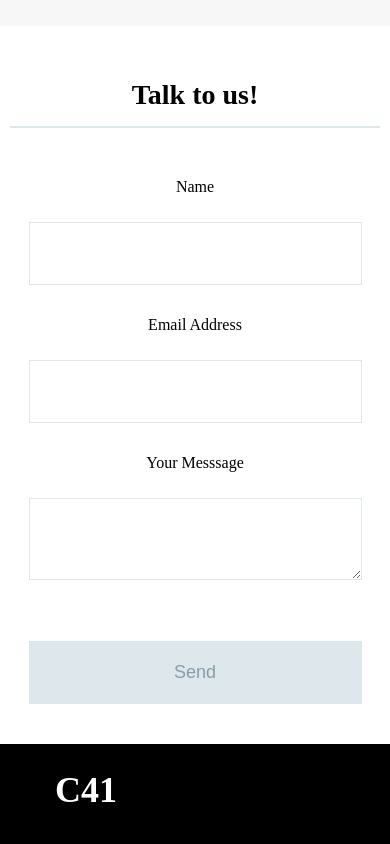
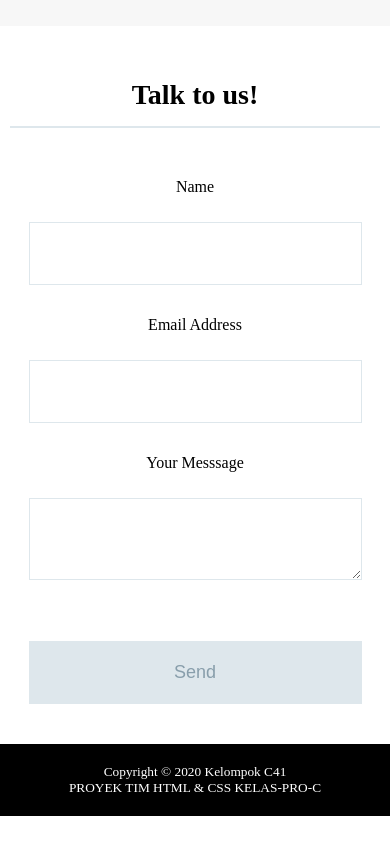
Before and after one commit to town-idiot/C41_DTS20, a plain HTML site: page index.html in a window 390 px wide. Shown: the part 1706-2550 px from the top of the page. After the commit the page ends 2522 px from the top, so only its background shows below. Drawn offline with Linux system fonts and the light colour scheme.

Commit message:
add footer responsive

```diff
--- a/index.html
+++ b/index.html
@@ -69,8 +69,21 @@
       </div>
     </div>
     <div class="footer">
-      <div class="container">
+      <div class="container website">
         <div class="footer-logo">C41</div>
+        <div class="footer-right">
+          <ul>
+            <li>Copyright © 2020</li>
+            <li>Kelompok C41</li>
+            <li>PROYEK TIM HTML & CSS KELAS-PRO-C</li>
+          </ul>
+        </div>
+      </div>
+      <div class="container mobile">
+        <div class="footer-mobile">
+          Copyright © 2020 Kelompok C41<br>
+          PROYEK TIM HTML & CSS KELAS-PRO-C
+        </div>
       </div>
     </div>
 
--- a/responsive.css
+++ b/responsive.css
@@ -56,4 +56,12 @@
     display: block !important;
   }
 
+  .website{
+    display: none;
+  }
+
+  .mobile{
+    display: block;
+  }
+
 }
--- a/stylesheet.css
+++ b/stylesheet.css
@@ -158,7 +158,7 @@ header {
   background-color: black;
   width:100%;
   color: #fff;
-  height: 100px;
+  height: 100%;
   display:inline-block;
   margin-bottom: -10px;
 }
@@ -193,3 +193,24 @@ input, textarea {
 .contact-form p {
   padding-bottom: 5px;
 }
+
+.footer-right {
+  float:right;
+}
+
+.footer-right li{
+  color:white;
+  text-align: right;
+  font-size: 12pt;
+}
+
+.footer-mobile {
+  padding:20px;
+  color:white;
+  text-align: center;
+  font-size: 10pt;
+}
+
+.mobile{
+  display: none;
+}
```
